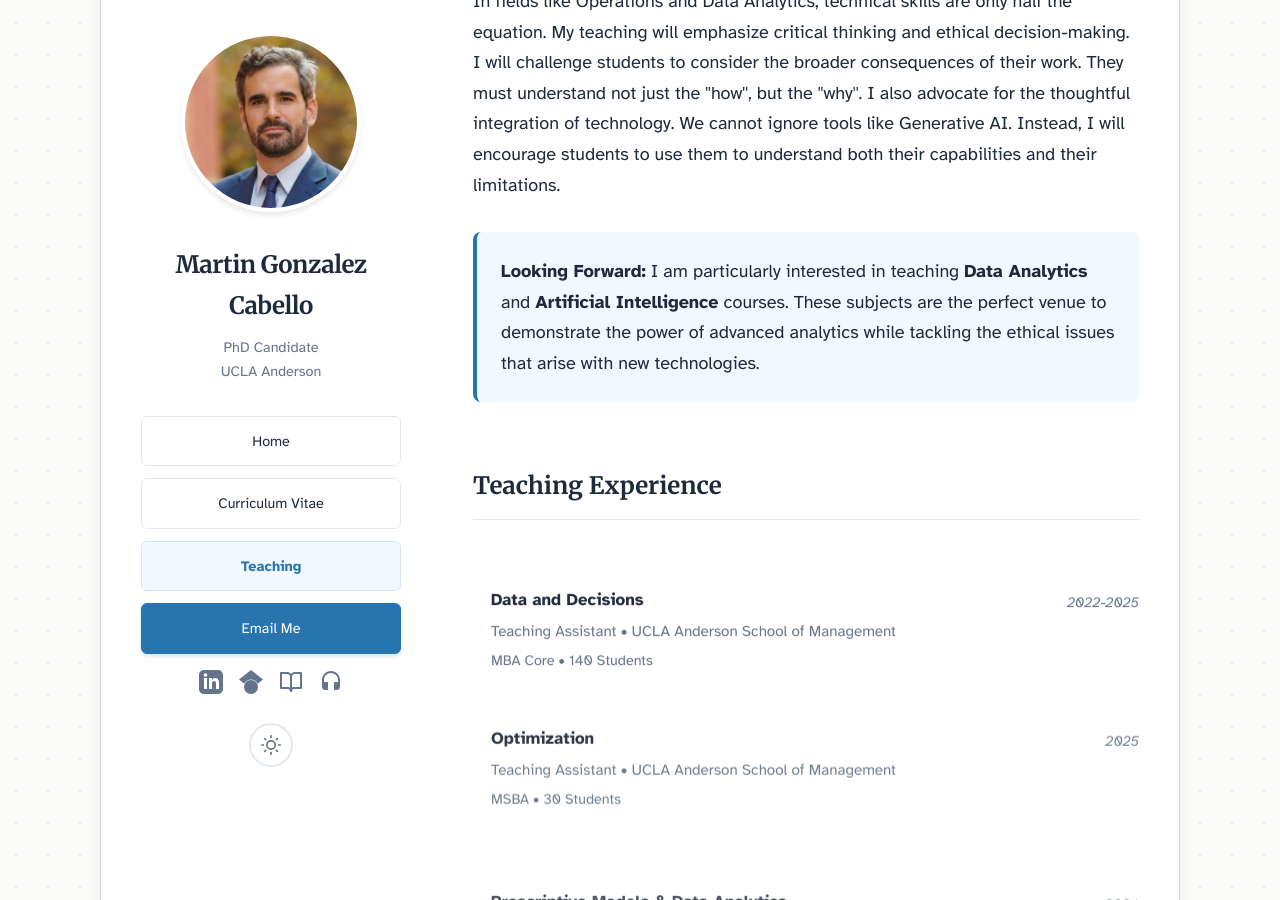
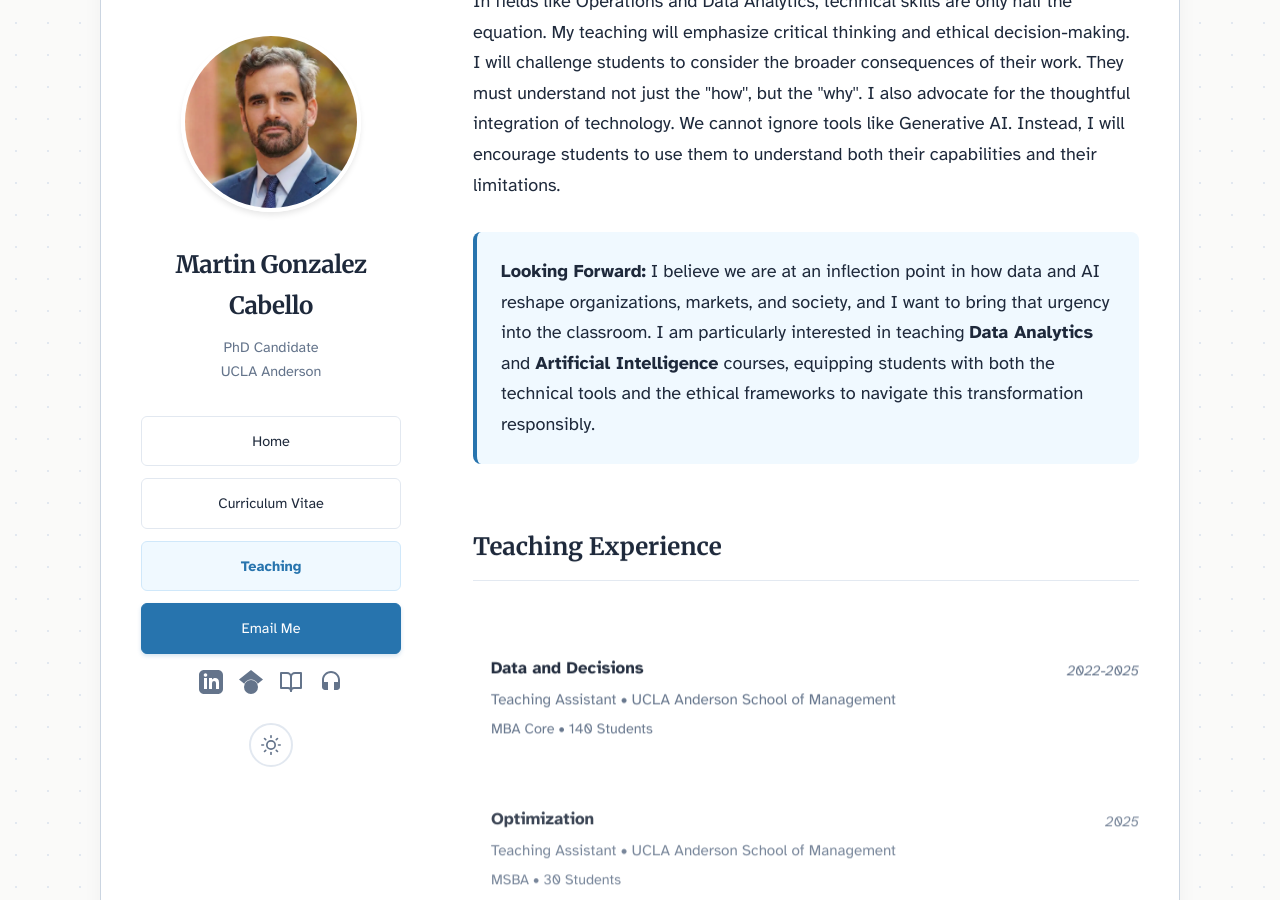
Before and after one commit to martins73/research-site, a Jekyll site: the page built from _pages/teaching.md, in a window 1280 px wide and 900 px high, scrolled down 793 px. Built offline with Jekyll 4.4.1, drawn with Linux system fonts in a browser that asks for light colours.

Commit message:
Update teaching.md

```diff
--- a/_pages/teaching.md
+++ b/_pages/teaching.md
@@ -21,7 +21,7 @@ description: Teaching philosophy and experience in data analytics, operations ma
 <p class="scroll-reveal">In fields like Operations and Data Analytics, technical skills are only half the equation. My teaching will emphasize critical thinking and ethical decision-making. I will challenge students to consider the broader consequences of their work. They must understand not just the ''how'', but the ''why''. I also advocate for the thoughtful integration of technology. We cannot ignore tools like Generative AI. Instead, I will encourage students to use them to understand both their capabilities and their limitations.</p>
 
 <p class="callout-box scroll-reveal">
-<strong>Looking Forward:</strong> I am particularly interested in teaching <strong>Data Analytics</strong> and <strong>Artificial Intelligence</strong> courses. These subjects are the perfect venue to demonstrate the power of advanced analytics while tackling the ethical issues that arise with new technologies.
+<strong>Looking Forward:</strong> I believe we are at an inflection point in how data and AI reshape organizations, markets, and society, and I want to bring that urgency into the classroom. I am particularly interested in teaching <strong>Data Analytics</strong> and <strong>Artificial Intelligence</strong> courses, equipping students with both the technical tools and the ethical frameworks to navigate this transformation responsibly.
 </p>
 
 </section>
```
